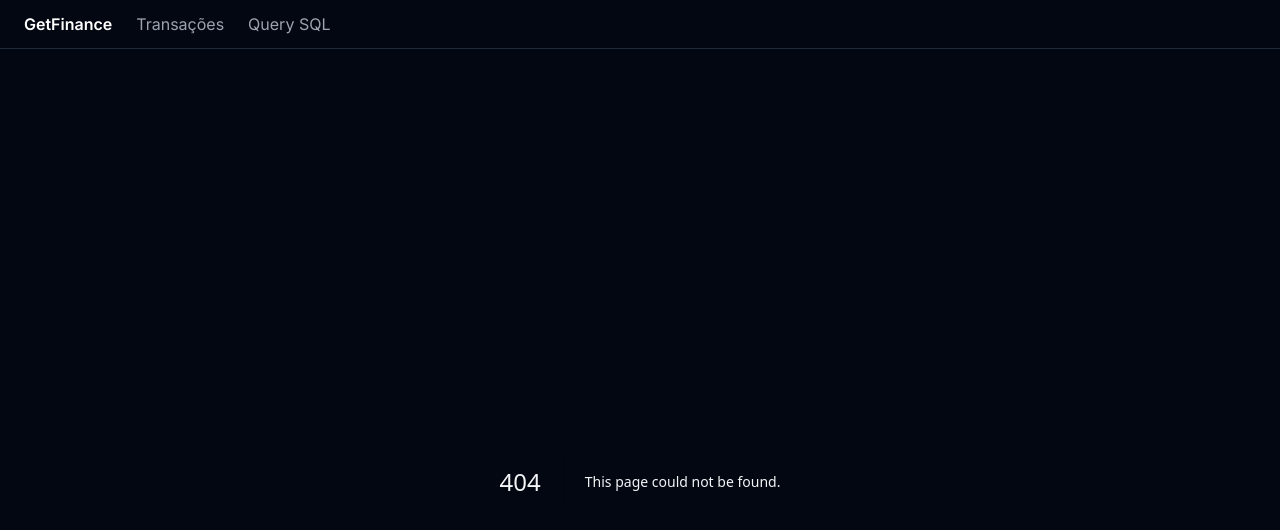
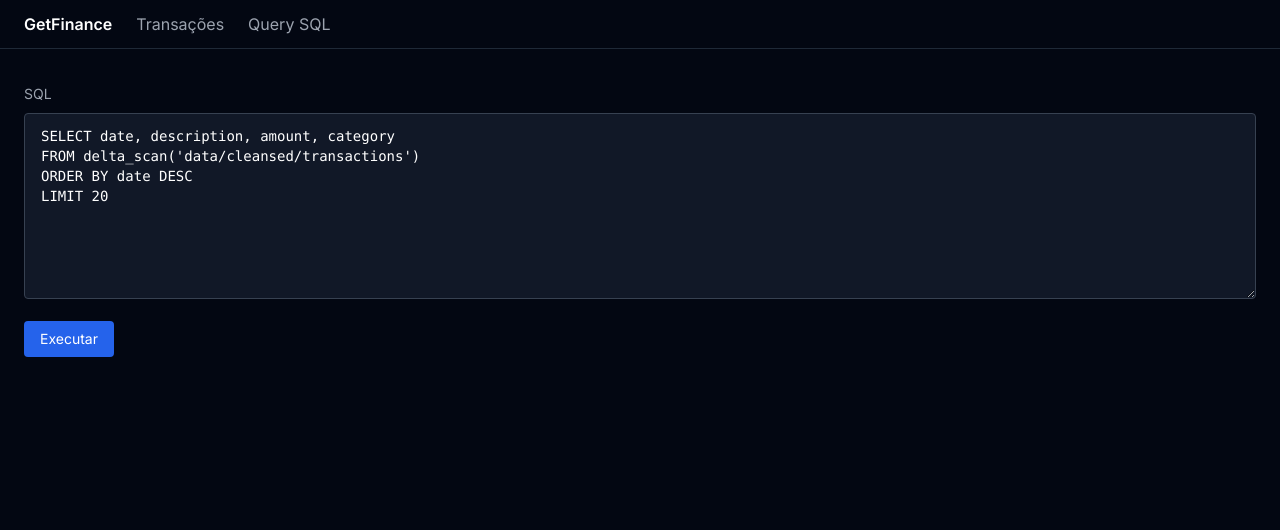
Before and after one commit to laguiargarcia/GetFinance, a Next.js app in the folder frontend/: page /query in a window 1280 px wide. Before the commit this address had no page. Shown: the top 530 px of the page. Built offline with nearby package versions, Linux system fonts and the light colour scheme.

Commit message:
feat: add SQL query page

```diff
--- /dev/null
+++ b/frontend/app/query/page.tsx
@@ -0,0 +1,85 @@
+"use client";
+
+import { useState } from "react";
+import ResultTable from "@/components/ResultTable";
+import { runQuery } from "@/lib/api";
+import type { QueryResult } from "@/lib/types";
+
+const DEFAULT_SQL = `SELECT date, description, amount, category
+FROM delta_scan('data/cleansed/transactions')
+ORDER BY date DESC
+LIMIT 20`;
+
+export default function QueryPage() {
+  const [sql, setSql] = useState(DEFAULT_SQL);
+  const [result, setResult] = useState<QueryResult | null>(null);
+  const [loading, setLoading] = useState(false);
+
+  async function handleRun() {
+    setLoading(true);
+    try {
+      const data = await runQuery(sql);
+      setResult(data);
+    } catch (e) {
+      setResult({ columns: [], rows: [], error: "Erro ao conectar na API." });
+    } finally {
+      setLoading(false);
+    }
+  }
+
+  function exportCsv() {
+    if (!result || result.error || result.rows.length === 0) return;
+    const lines = [result.columns.join(",")];
+    for (const row of result.rows) {
+      lines.push(row.map((c) => (c === null ? "" : String(c))).join(","));
+    }
+    const blob = new Blob([lines.join("\n")], { type: "text/csv" });
+    const url = URL.createObjectURL(blob);
+    const a = document.createElement("a");
+    a.href = url;
+    a.download = "query_result.csv";
+    a.click();
+    URL.revokeObjectURL(url);
+  }
+
+  return (
+    <div className="space-y-4">
+      <div className="space-y-2">
+        <label htmlFor="sql-editor" className="text-sm text-gray-400">SQL</label>
+        <textarea
+          id="sql-editor"
+          value={sql}
+          onChange={(e) => setSql(e.target.value)}
+          rows={8}
+          className="w-full bg-gray-900 border border-gray-700 rounded px-4 py-3 text-sm font-mono text-white resize-y focus:outline-none focus:border-blue-500"
+          spellCheck={false}
+        />
+      </div>
+      <div className="flex gap-3">
+        <button
+          onClick={handleRun}
+          disabled={loading}
+          className="bg-blue-600 hover:bg-blue-500 disabled:opacity-50 text-white px-4 py-2 rounded text-sm transition-colors"
+        >
+          {loading ? "Executando..." : "Executar"}
+        </button>
+        {result && !result.error && result.rows.length > 0 && (
+          <button
+            onClick={exportCsv}
+            className="bg-gray-800 hover:bg-gray-700 border border-gray-700 text-gray-300 px-4 py-2 rounded text-sm transition-colors"
+          >
+            Exportar CSV
+          </button>
+        )}
+      </div>
+      {result?.error && (
+        <pre className="bg-red-950 border border-red-800 text-red-300 rounded px-4 py-3 text-sm overflow-x-auto">
+          {result.error}
+        </pre>
+      )}
+      {result && !result.error && (
+        <ResultTable columns={result.columns} rows={result.rows} />
+      )}
+    </div>
+  );
+}
```
